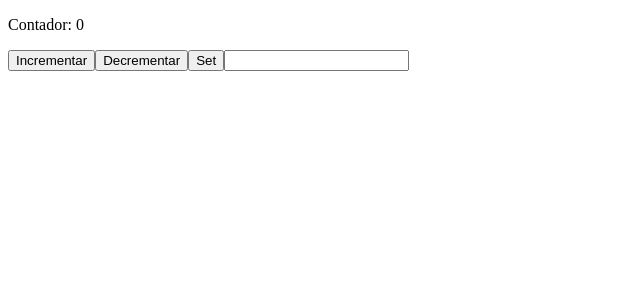
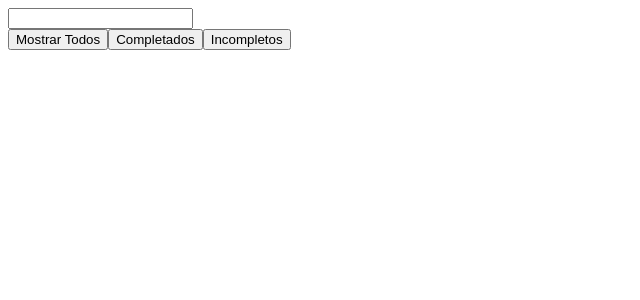
Before and after one commit to Rodrii-github/redux, a React (Create React App) app: page / in a window 1280 px wide. Shown: the top 300 px of the page, without its empty margins (0-640 px from the left). Built offline with nearby package versions, Linux system fonts and the light colour scheme.

Commit message:
agregando y actualizando elementos

```diff
--- a/src/App.js
+++ b/src/App.js
@@ -1,41 +1,67 @@
+import { useSelector, useDispatch } from "react-redux";
 import { useState } from "react";
-import { useDispatch, useSelector } from "react-redux";
+import TodoItem from "./components/TodoItem";
 
-export const reducer = (state = 0, action) => {
-  console.log({ action, state });
+const initialState = {
+  entities: [],
+};
+
+export const reducer = (state = initialState, action) => {
   switch (action.type) {
-    case "increment":
-      return state + 1;
-    case "decrement":
-      return state - 1;
-    case "set":
-      return action.payload;
+    case "ADD_TODO": {
+      return {
+        ...state,
+        entities: state.entities.concat({ ...action.payload }),
+      };
+    }
+    case "COMPLETE_TODO": {
+      const newTodos = state.entities.map((todo) => {
+        if (todo.id === action.payload.id) {
+          return { ...todo, complete: !todo.complete };
+        }
+        return todo;
+      });
+      return {
+        ...state,
+        entities: newTodos,
+      };
+    }
     default:
       return state;
   }
 };
 
-function App() {
+const App = () => {
   const [value, setValue] = useState("");
   const dispatch = useDispatch();
   const state = useSelector((state) => state);
-  const set = () => {
-    dispatch({ type: "set", payload: value });
+
+  const submit = (e) => {
+    e.preventDefault();
+    if (!value.trim()) {
+      return;
+    }
+    const id = Math.random().toString(36);
+    const todo = { title: value, complete: false, id: id };
+    dispatch({ type: "ADD_TODO", payload: todo });
     setValue("");
   };
+
   return (
     <div>
-      <p>Contador: {state}</p>
-      <button onClick={() => dispatch({ type: "increment" })}>
-        Incrementar
-      </button>
-      <button onClick={() => dispatch({ type: "decrement" })}>
-        Decrementar
-      </button>
-      <button onClick={set}>Set</button>
-      <input value={value} onChange={(e) => setValue(Number(e.target.value))} />
+      <form onSubmit={submit}>
+        <input value={value} onChange={(e) => setValue(e.target.value)} />
+      </form>
+      <button>Mostrar Todos</button>
+      <button>Completados</button>
+      <button>Incompletos</button>
+      <ul>
+        {state.entities.map((todo) => (
+          <TodoItem key={todo.id} todo={todo} />
+        ))}
+      </ul>
     </div>
   );
-}
+};
 
 export default App;
--- /dev/null
+++ b/src/components/TodoItem.js
@@ -0,0 +1,15 @@
+import { useDispatch } from "react-redux";
+
+const TodoItems = ({ todo }) => {
+  const dispatch = useDispatch();
+  return (
+    <li
+      style={{ textDecoration: todo.complete ? "line-through" : "none" }}
+      onClick={() => dispatch({ type: "COMPLETE_TODO", payload: todo })}
+    >
+      {todo.title}
+    </li>
+  );
+};
+
+export default TodoItems;
```
Also changed, not shown: src/02-con-react.js (added, +41 -0 lines).
